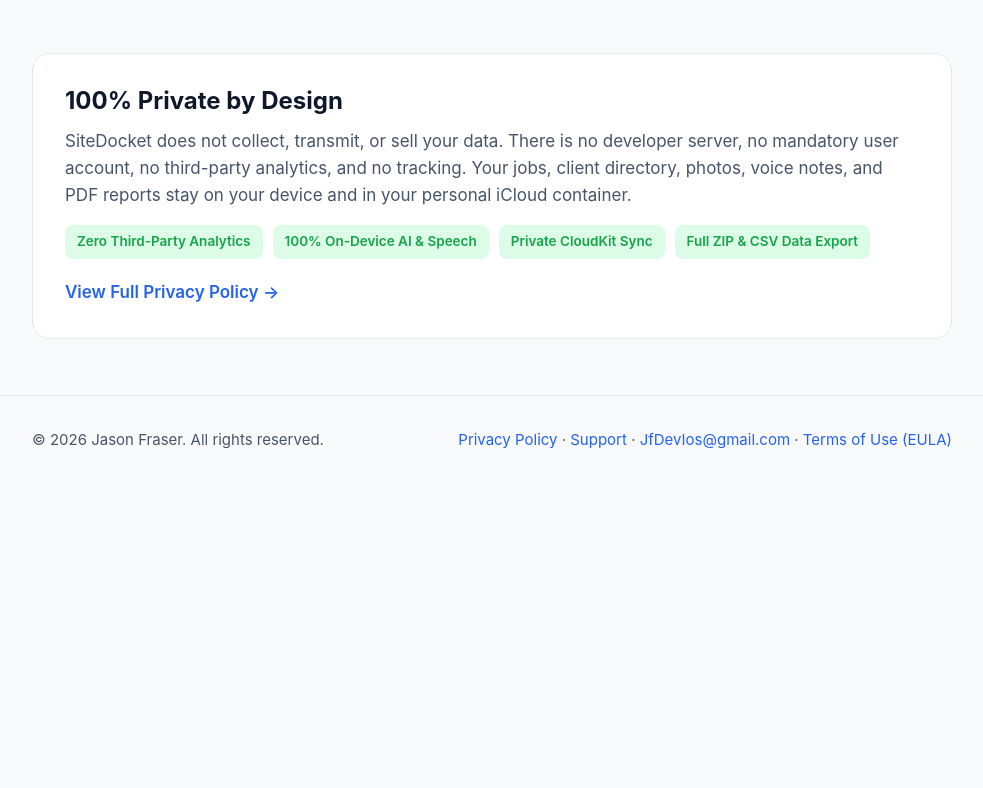
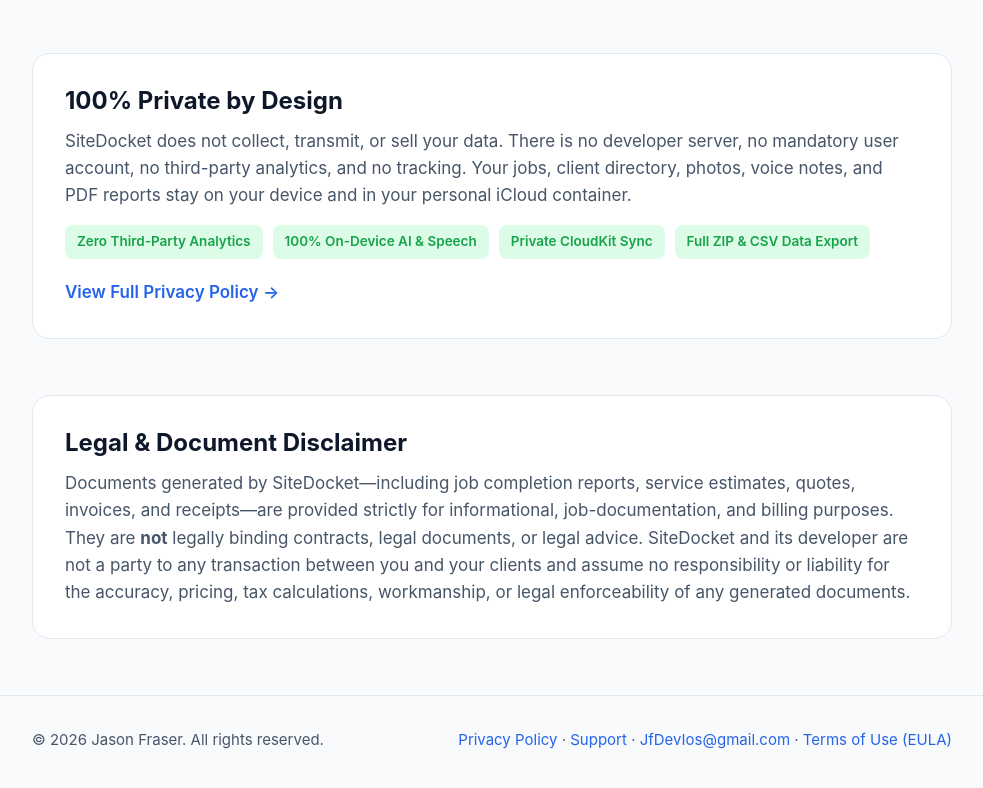
Before and after one commit to Jasonf90/sitedocket-privacy, a plain HTML site: page index.html in a window 1280 px wide. Shown: the part 1290-2078 px from the top of the page, without its empty margins (148-1131 px from the left). Before the commit the page ends 1790 px from the top, so only its background shows below. Drawn offline with Linux system fonts and the light colour scheme.

Commit message:
Add explicit non-legal contract and liability disclaimer across landing, privacy, and support pages

```diff
--- a/index.html
+++ b/index.html
@@ -323,6 +323,11 @@
       <a href="./privacy/" style="font-weight: 600; color: var(--accent); text-decoration: none;">View Full Privacy Policy →</a>
     </p>
   </section>
+
+  <section class="privacy-banner" aria-label="Legal Disclaimer">
+    <h2>Legal &amp; Document Disclaimer</h2>
+    <p style="margin-bottom: 0;">Documents generated by SiteDocket—including job completion reports, service estimates, quotes, invoices, and receipts—are provided strictly for informational, job-documentation, and billing purposes. They are <strong>not</strong> legally binding contracts, legal documents, or legal advice. SiteDocket and its developer are not a party to any transaction between you and your clients and assume no responsibility or liability for the accuracy, pricing, tax calculations, workmanship, or legal enforceability of any generated documents.</p>
+  </section>
 </main>
 
 <footer>
```
Also changed, not shown: privacy/index.html (+3 -0 lines), support/index.html (+2 -0 lines).
